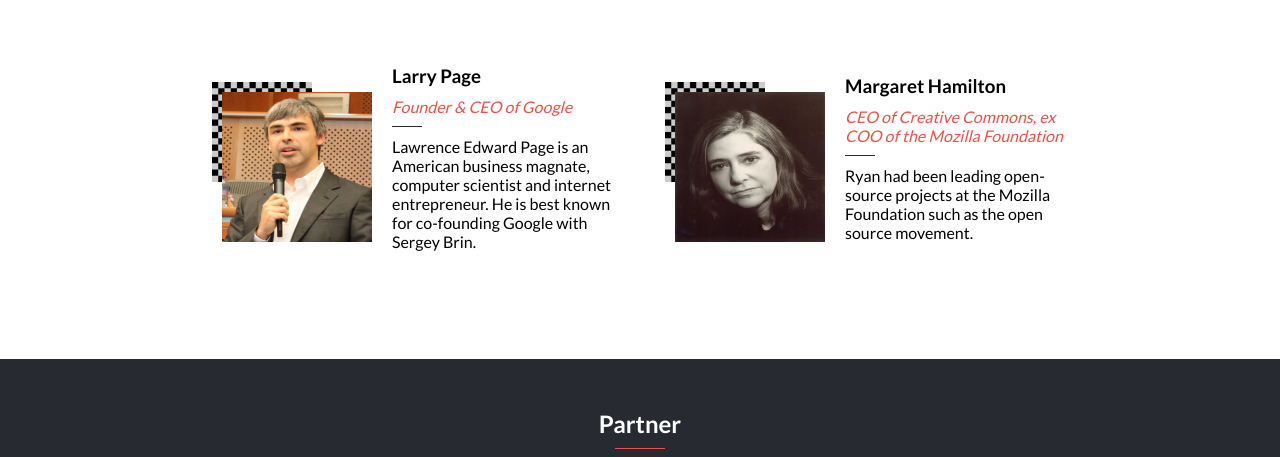
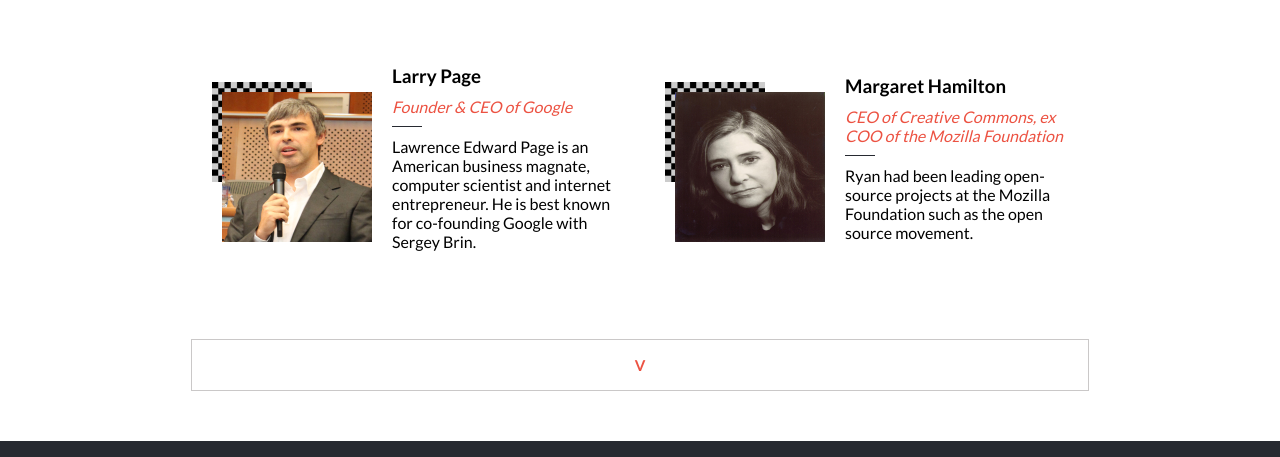
Before and after one commit to Atril33/microverse-capstone-01, a website: page index.html in a window 1280 px wide. Shown: the part 2233-2690 px from the top of the page. Drawn offline with Linux system fonts and the light colour scheme.

Commit message:
create see-more button in speakers section

```diff
--- a/index.html
+++ b/index.html
@@ -177,6 +177,11 @@
           </div>
         </div> -->
       </div>
+
+      <div class="more-container">
+        <div class="more">MORE</div>
+        <div class="arrow">V</div>
+      </div>
     </section>
 
     <!-- Partners Section -->
--- a/main.js
+++ b/main.js
@@ -4,46 +4,47 @@ const hamburger = document.querySelector('.header .hamburger');
 const mobileNav = document.querySelector('.header .mobile-nav');
 const closeBtn = document.querySelector('.header .closeBtn');
 const mobileNavLinks = document.querySelector('.header .ul');
+// const seeMoreBtn = document.querySelector('.section-3 .more-container');
 
 // Speakers Array
 const speakers = [
   {
-    index: 1,
+    index: 0,
     image: '/images/speakers/Brendan_Eich.jpg',
     name: 'Brendan Eich',
     headline: 'President of Young Pirates of Europe',
     p: "European ingetration, political democracy and participation of youth through online as her major condern, Reda's report outlining potential changes to EU copyright law was approved by the Parliament in July.",
   },
   {
-    index: 2,
+    index: 1,
     image: '/images/speakers/Radia-Perlman.jpg',
     name: 'Radia Perlman',
     headline: 'Executive Director of the Wikimedia Foundation',
     p: 'Lila Tretiov is the Executive Director of the Wikimedia Foundation, the nonprofit organization that operates Wikipedia. Wikipedia is freely available in 290 languages and used by nearly half a billion people around the world every month.',
   },
   {
-    index: 3,
+    index: 2,
     image: '/images/speakers/Dennis_Ritchie.jpg',
     name: 'Dennis Ritchie',
     headline: 'Director of Art Centre Nabl and a board member of CC Korea',
     p: 'As the main venue for new media art production in Korea, Nabi promotes cross-disciplinary collaboration and understanding among science technology. humanites, and the arts.',
   },
   {
-    index: 4,
+    index: 3,
     image: '/images/speakers/ken_thompson.jpg',
     name: 'ken Thompson',
     headline: 'King of The South',
     p: "Kilnam Chon helped bring the Internet to Asia and is an outspoken advocate for the open web and digital com mons. In 2012, he was inducted into the inaugural ass of the Internet Society's (ISOC) Internet Hall of Fame.",
   },
   {
-    index: 5,
+    index: 4,
     image: '/images/speakers/Larry_Page.jpg',
     name: 'Larry Page',
     headline: 'Founder & CEO of Google',
     p: 'Lawrence Edward Page is an American business magnate, computer scientist and internet entrepreneur. He is best known for co-founding Google with Sergey Brin.',
   },
   {
-    index: 6,
+    index: 5,
     image: '/images/speakers/Margaret_Hamilton.jpg',
     name: 'Margaret Hamilton',
     headline: 'CEO of Creative Commons, ex COO of the Mozilla Foundation',
--- a/styles.css
+++ b/styles.css
@@ -255,6 +255,27 @@ body {
   font-style: italic;
 }
 
+.section-3 .more-container {
+  height: 50px;
+  width: 100%;
+  border: 1px solid rgb(202, 200, 200);
+  display: flex;
+  justify-content: center;
+  align-items: center;
+  gap: 10px;
+  cursor: pointer;
+}
+
+.section-3 .arrow {
+  font-weight: 900;
+  font-size: 15px;
+  color: #ec5242;
+}
+
+.section-3 .more-container:hover {
+  color: #ec5242;
+}
+
 /* Partners Section */
 
 .section-4 {
@@ -508,4 +529,8 @@ body {
     gap: 30px;
     padding: 20px;
   }
+
+  .section-3 .more {
+    display: none;
+  }
 }
```
